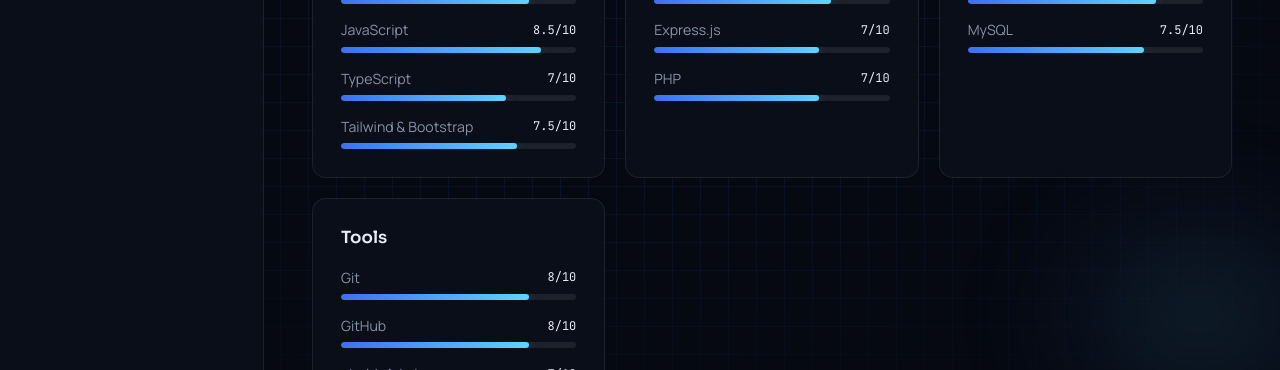
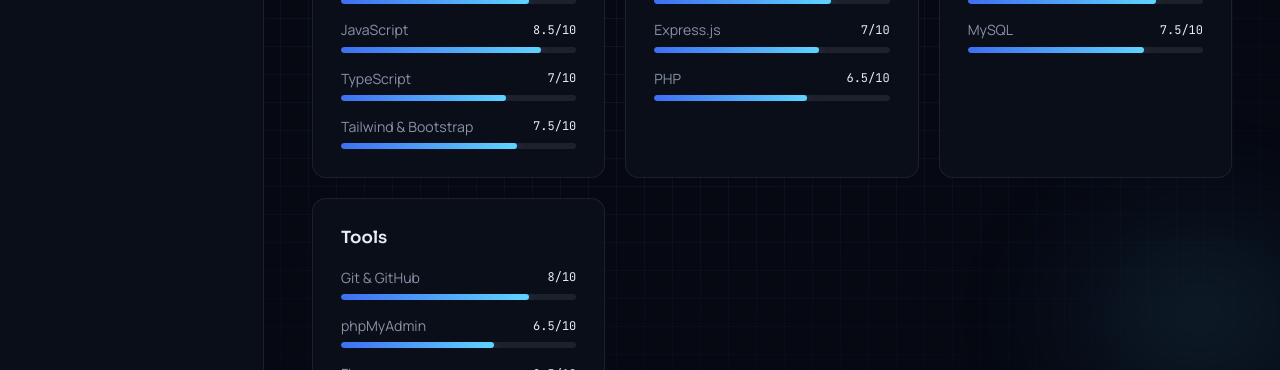
Before and after one commit to mahadahmad16/Portfolio, a React (Vite) app: page /skills in a window 1280 px wide. Shown: the part 430-800 px from the top of the page. Built offline with nearby package versions, Linux system fonts and the light colour scheme; no server answers.

Commit message:
Ratings changed

```diff
--- a/src/data/skills.js
+++ b/src/data/skills.js
@@ -14,7 +14,7 @@
     items: [
       { name: "Node.js", rating: 7.5 },
       { name: "Express.js", rating: 7 },
-      { name: "PHP", rating: 7 },
+      { name: "PHP", rating: 6.5 },
     ],
   },
   {
@@ -27,9 +27,8 @@
   {
     category: "Tools",
     items: [
-      { name: "Git", rating: 8 },
-      { name: "GitHub", rating: 8 },
-      { name: "phpMyAdmin", rating: 7 },
+      { name: "Git & GitHub", rating: 8 },
+      { name: "phpMyAdmin", rating: 6.5 },
       { name: "Figma", rating: 8.5 },
       { name: "Canva", rating: 7 },
     ],
```
